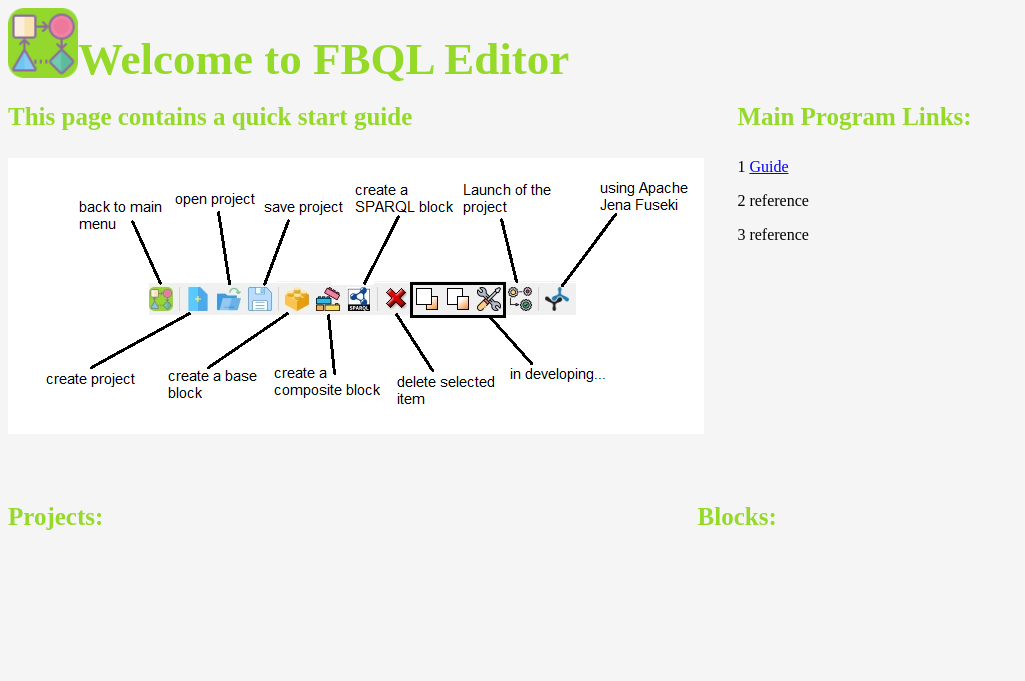
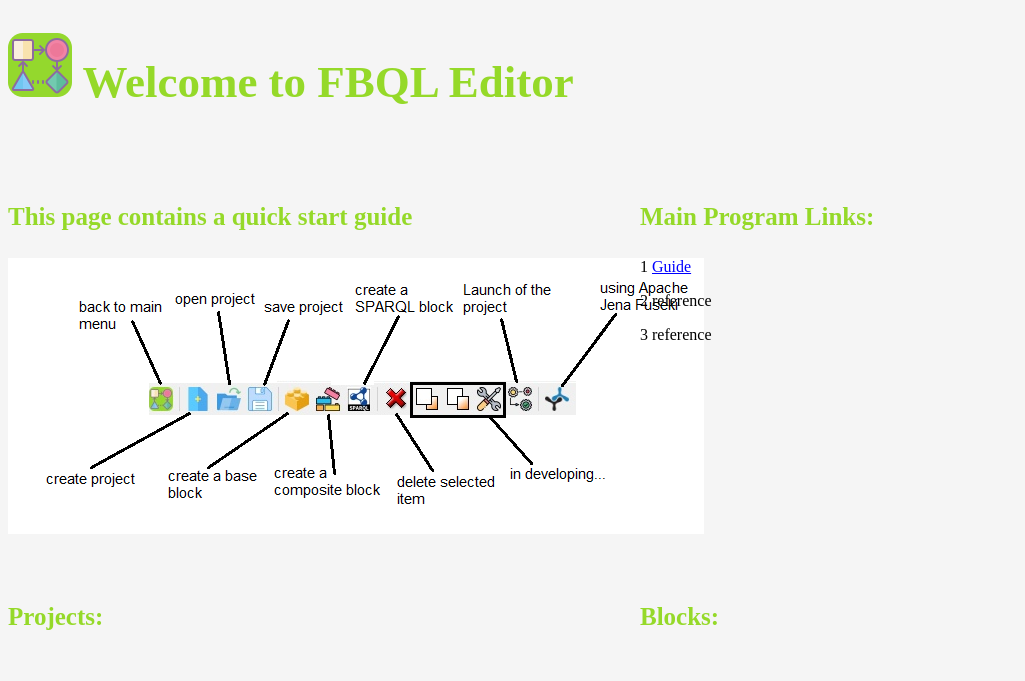
Before and after one commit to FBQLEditor/FBQLEditor, a plain HTML site: page Sources/Sources/html/Welcome.html in a window 1280 px wide. Shown: the whole page, without its empty margins (0-1025 px from the left). Drawn offline with Linux system fonts and the light colour scheme.

Commit message:
html update

```diff
--- a/Sources/Sources/html/Welcome.html
+++ b/Sources/Sources/html/Welcome.html
@@ -6,8 +6,7 @@
     <body background-color="#c0c0c0">
         <div class="d1">
             <div class="icon">
-                <img class = "im" src="../images/icon.png"/>
-                <h1>Welcome to FBQL Editor</h1>
+                <h1><img class = "im" src="../images/icon.png"/> Welcome to FBQL Editor</h1>
             </div>
         </div>
         <div class="sec">
--- a/Sources/Sources/html/style.css
+++ b/Sources/Sources/html/style.css
@@ -15,9 +15,10 @@ h1{
 
 .sec {
     width: 100%;
-    height: 400px;
+    height: 500px;
     display: flex;
     flex-flow: row nowrap;
+
 }
 
 .third {
@@ -31,10 +32,6 @@ h1{
     display:flex;
     width: 100%;
     height: 70px;
-}
-
-.im {
-    float: left;
 }
 
 h3{
@@ -51,20 +48,26 @@ h3{
 
 .d2 {
     flex-grow: 1;
-    height: 400px;
+    height: 500px;
+    width: 50%;
+        margin-top: 100px;
 }
 
 .d3 {
     flex-grow: 9;
-    height: 400px;
+    height: 500px;
+        width: 50%;
+        margin-top: 100px;
 }
 
 .d4 {
     flex-grow: 6;
+        width: 50%;
     height: 600px;
 }
 
 .d5 {
     flex-grow: 5;
+        width: 50%;
     height: 600px;
 }
```
